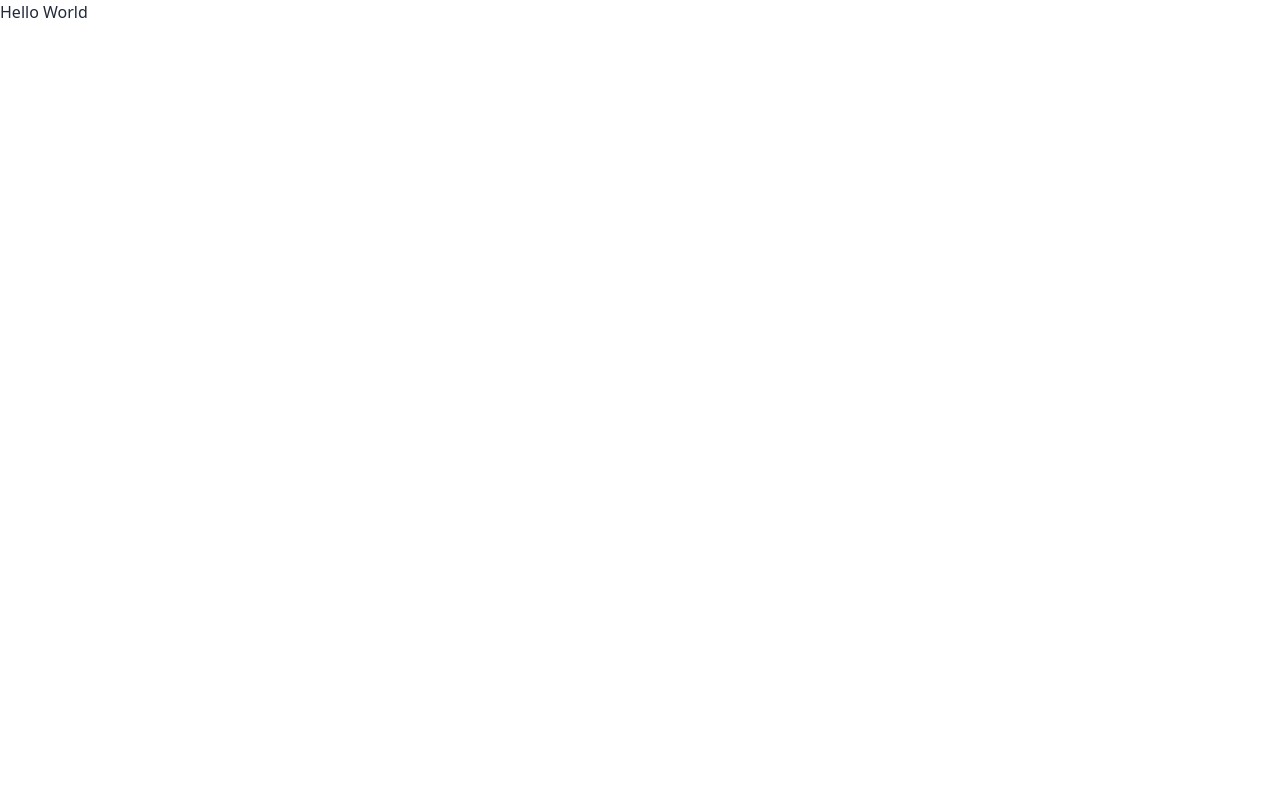
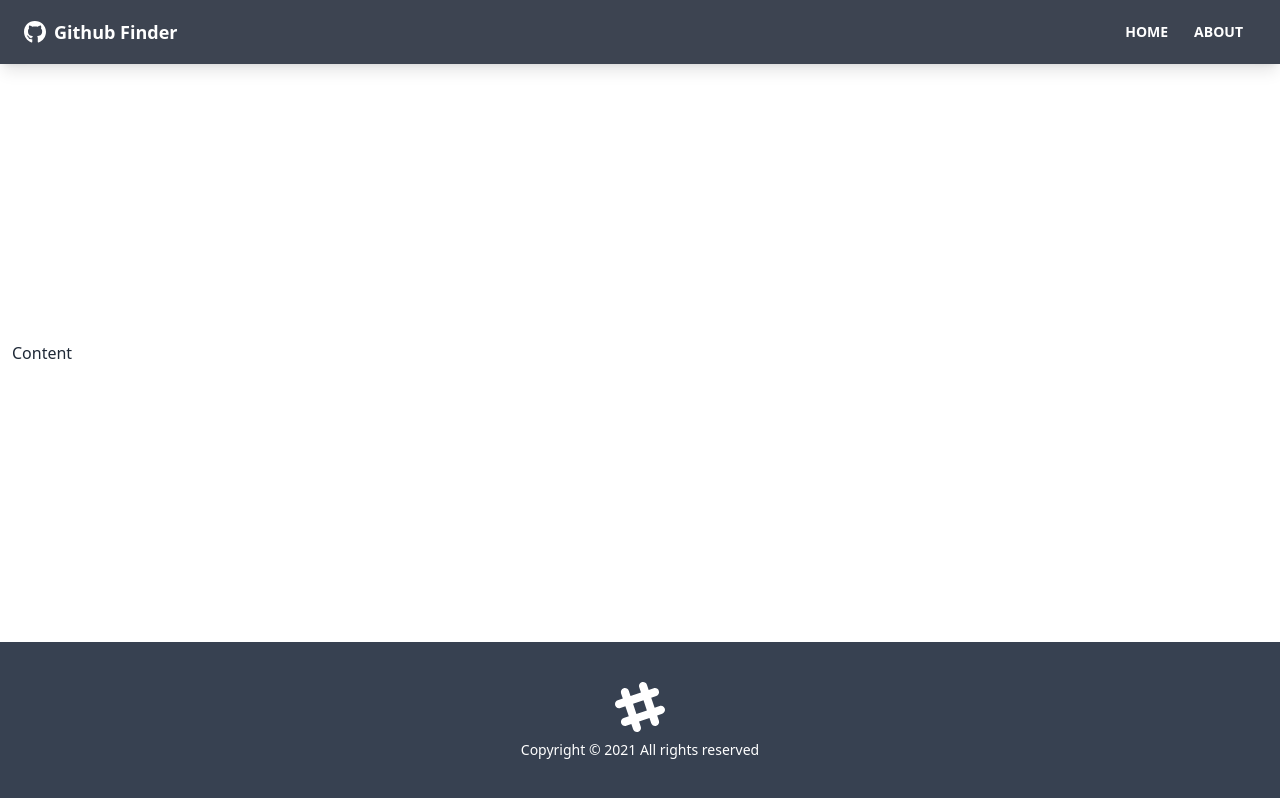
Before and after one commit to aschnitkey/github-finder, a React (Create React App) app: page / in a window 1280 px wide. Built offline with nearby package versions, Linux system fonts and the light colour scheme.

Commit message:
navbar and footer components

```diff
--- a/package.json
+++ b/package.json
@@ -9,6 +9,8 @@
     "daisyui": "^1.20.0",
     "react": "^17.0.2",
     "react-dom": "^17.0.2",
+    "react-icons": "^4.3.1",
+    "react-router-dom": "^6.2.1",
     "react-scripts": "5.0.0",
     "web-vitals": "^2.1.2"
   },
--- a/src/App.js
+++ b/src/App.js
@@ -1,8 +1,17 @@
+import { BrowserRouter as Router, Route } from 'react-router-dom';
+import Footer from './components/layout/Footer';
+
+import Navbar from './components/layout/Navbar';
+
 function App() {
   return (
-    <div>
-      <h1>Hello World</h1>
-    </div>
+    <Router>
+      <div className='flex flex-col justify-between h-screen'>
+        <Navbar />
+        <main className='container mx-auto px-3 pb-12'>Content</main>
+        <Footer />
+      </div>
+    </Router>
   );
 }
 
--- /dev/null
+++ b/src/components/layout/Footer.jsx
@@ -0,0 +1,24 @@
+function Footer() {
+  const footerYear = new Date().getFullYear();
+
+  return (
+    <footer className='footer p-10 bg-gray-700 text-primary-content footer-center'>
+      <div>
+        <svg
+          width='50'
+          height='50'
+          viewBox='0 0 24 24'
+          xmlns='http://www.w3.org/2000/svg'
+          fillRule='evenodd'
+          clipRule='evenodd'
+          className='inline-block fill-current'
+        >
+          <path d='M22.672 15.226l-2.432.811.841 2.515c.33 1.019-.209 2.127-1.23 2.456-1.15.325-2.148-.321-2.463-1.226l-.84-2.518-5.013 1.677.84 2.517c.391 1.203-.434 2.542-1.831 2.542-.88 0-1.601-.564-1.86-1.314l-.842-2.516-2.431.809c-1.135.328-2.145-.317-2.463-1.229-.329-1.018.211-2.127 1.231-2.456l2.432-.809-1.621-4.823-2.432.808c-1.355.384-2.558-.59-2.558-1.839 0-.817.509-1.582 1.327-1.846l2.433-.809-.842-2.515c-.33-1.02.211-2.129 1.232-2.458 1.02-.329 2.13.209 2.461 1.229l.842 2.515 5.011-1.677-.839-2.517c-.403-1.238.484-2.553 1.843-2.553.819 0 1.585.509 1.85 1.326l.841 2.517 2.431-.81c1.02-.33 2.131.211 2.461 1.229.332 1.018-.21 2.126-1.23 2.456l-2.433.809 1.622 4.823 2.433-.809c1.242-.401 2.557.484 2.557 1.838 0 .819-.51 1.583-1.328 1.847m-8.992-6.428l-5.01 1.675 1.619 4.828 5.011-1.674-1.62-4.829z'></path>
+        </svg>
+        <p>Copyright &copy; {footerYear} All rights reserved</p>
+      </div>
+    </footer>
+  );
+}
+
+export default Footer;
--- /dev/null
+++ b/src/components/layout/Navbar.jsx
@@ -0,0 +1,39 @@
+import { FaGithub } from 'react-icons/fa';
+import { Link } from 'react-router-dom';
+import PropTypes from 'prop-types';
+
+function Navbar({ title }) {
+  return (
+    <div className='navbar mb-12 shadow-lg bg-neutral text-neutral-content'>
+      <div className='container mx-auto'>
+        <div className='flex-none px-2 mx-2'>
+          <FaGithub className='inline pr-2 text-3xl' />
+          <Link to='/' className='text-lg font-bold align-middle'>
+            {title}
+          </Link>
+        </div>
+
+        <div className='flex-1 px-2 mx-2'>
+          <div className='flex justify-end'>
+            <Link to='/' className='btn btn-ghost btn-sm rounded-btn'>
+              Home
+            </Link>
+            <Link to='/about' className='btn btn-ghost btn-sm rounded-btn'>
+              About
+            </Link>
+          </div>
+        </div>
+      </div>
+    </div>
+  );
+}
+
+Navbar.defaultProps = {
+  title: 'Github Finder',
+};
+
+Navbar.propTypes = {
+  title: PropTypes.string,
+};
+
+export default Navbar;
```
Also changed, not shown: 2 other files (tests, documents, lock files or other folders).
